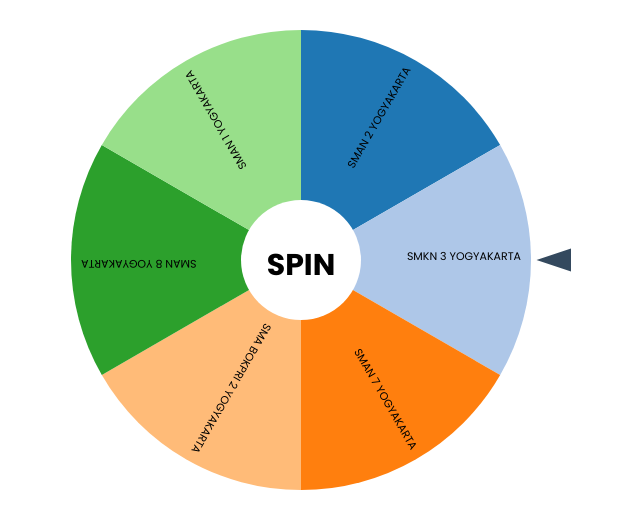
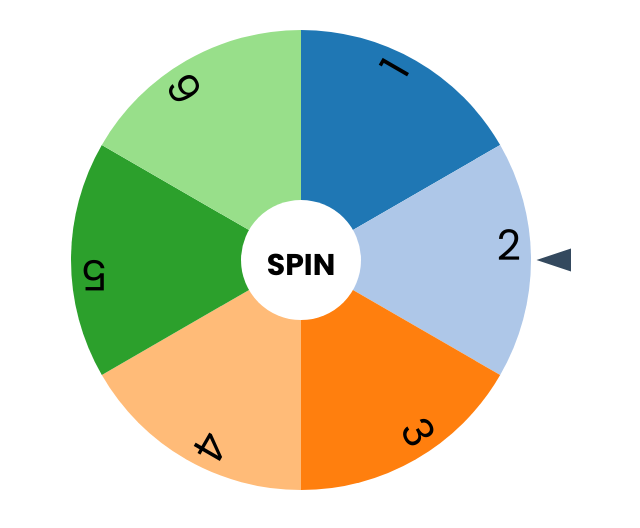
Before and after one commit to rhbekti/spin-band, a plain HTML site: page index.html in a window 1280 px wide. Shown: the whole page, without its empty margins (34-674 px from the left). Drawn offline with nearby package versions, Linux system fonts and the light colour scheme.

Commit message:
change name smk to number

```diff
--- a/css/style.css
+++ b/css/style.css
@@ -2,7 +2,8 @@
     font-family: 'Poppins', sans-serif;
 }
 text{
-    font-size:11px;
+    padding: 10px;
+    font-size:42px;
     pointer-events:none;
 }
 /* #chart{
--- a/js/script.js
+++ b/js/script.js
@@ -10,12 +10,12 @@
             randomNumbers = getRandomNumbers();
 
         var data = [
-                    {"label":"SMAN 2 YOGYAKARTA",  "value":1,  "question":"SMAN 2 YOGYAKARTA"},
-                    {"label":"SMKN 3 YOGYAKARTA",  "value":2,  "question":"SMKN 3 YOGYAKARTA"},
-                    {"label":"SMAN 7 YOGYAKARTA",  "value":3,  "question":"SMAN 7 YOGYAKARTA"},
-                    {"label":"SMA BOKPRI 2 YOGYAKARTA",  "value":4,  "question":"SMA BOKPRI 2 YOGYAKARTA"},
-                    {"label":"SMAN 8 YOGYAKARTA",  "value":5,  "question":"SMAN 8 YOGYAKARTA"},
-                    {"label":"SMAN 1 YOGYAKARTA",  "value":6,  "question":"SMAN 1 YOGYAKARTA"},
+                    {"label":"1",  "value":1,  "question":"1"},
+                    {"label":"2",  "value":2,  "question":"2"},
+                    {"label":"3",  "value":3,  "question":"3"},
+                    {"label":"4",  "value":4,  "question":"4"},
+                    {"label":"5",  "value":5,  "question":"5"},
+                    {"label":"6",  "value":6,  "question":"6"},
         ];
         var svg = d3.select('#chart')
             .append("svg")
```
